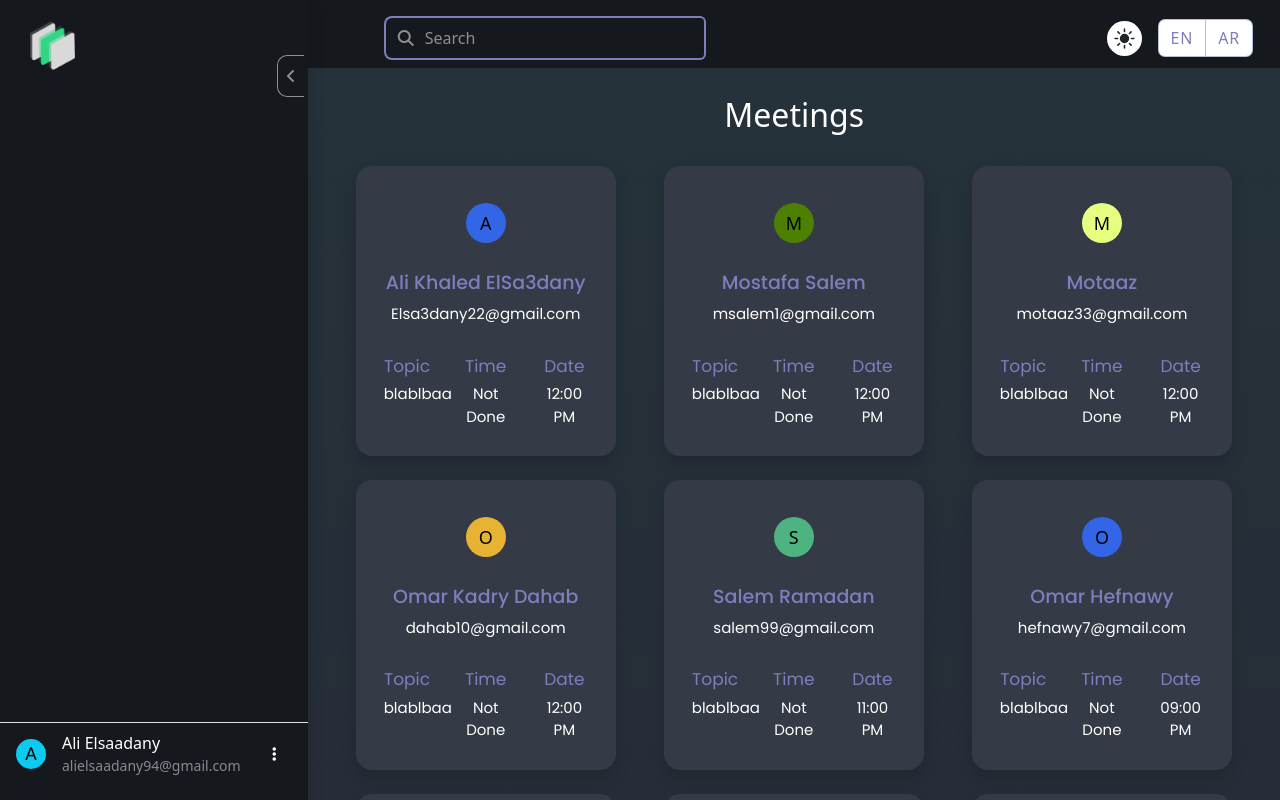
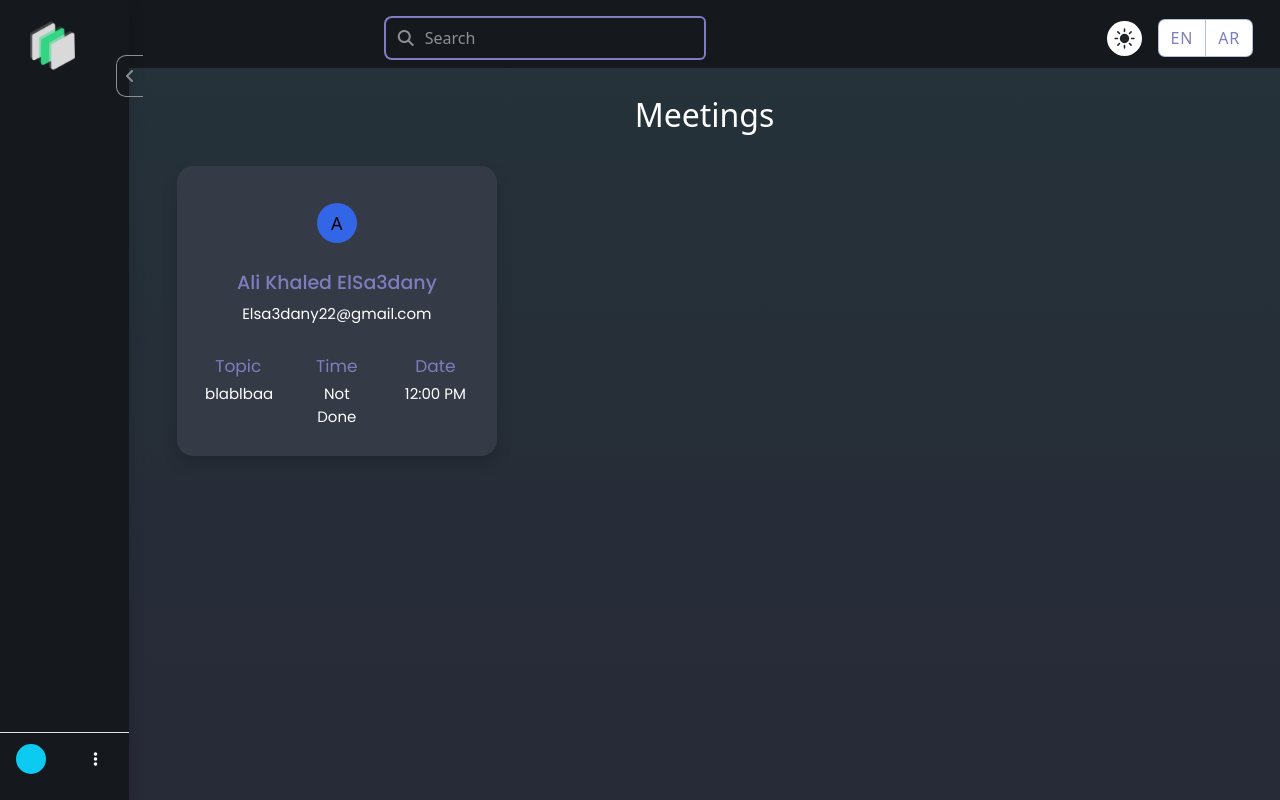
Before and after one commit to Ali1Kh/repos, a React (Create React App) app: page /#/ in a window 1280 px wide. Shown: the top 800 px of the page. Built offline with nearby package versions, Linux system fonts and the light colour scheme; a web font is replaced by a local one.

Commit message:
handle login

```diff
--- a/package.json
+++ b/package.json
@@ -24,6 +24,7 @@
     "i18next-browser-languagedetector": "^7.2.0",
     "install": "^0.13.0",
     "jquery": "^3.7.1",
+    "jwt-decode": "^4.0.0",
     "npm": "^10.2.5",
     "random-color": "^1.0.1",
     "react": "^18.2.0",
@@ -33,6 +34,7 @@
     "react-helmet": "^6.1.0",
     "react-hot-toast": "^2.4.1",
     "react-i18next": "^14.0.0",
+    "react-query": "^3.39.3",
     "react-router-dom": "^6.21.0",
     "react-scripts": "5.0.1",
     "styled-components": "^6.1.2",
--- a/src/App.js
+++ b/src/App.jsx
@@ -1,17 +1,19 @@
 import { RouterProvider, createHashRouter } from "react-router-dom";
+import { QueryClient, QueryClientProvider } from "react-query";
+
 import { LocalizationProvider } from "@mui/x-date-pickers";
 import { AdapterDayjs } from "@mui/x-date-pickers/AdapterDayjs";
 import { ThemeProvider } from "@mui/material/styles";
-import Layout from "./components/layout/Layout";
-import Login from "./components/login/Login";
-import Signup from "./components/signup/Signup";
-import NewMeeting from "./components/secretary/Meeting/new meeting/NewMeeting";
+import Layout from "./components/layout/Layout.jsx";
+import Login from "./components/login/Login.jsx";
+import Signup from "./components/signup/Signup.jsx";
+import NewMeeting from "./components/secretary/Meeting/new meeting/NewMeeting.jsx";
 import MeetingDetails from "./components/manager/meetingDetails/meetingDetails.jsx";
-import UpdateMeeting from "./components/secretary/Meeting/update meeting/UpdateMeeting";
-import Meetings from "./components/secretary/Meeting/meetings/Meetings";
-import HomePage from "./components/HomePage/HomePage";
-import NotFound from "./components/NotFound/NotFound";
-import Calender from "./components/manager/Calender/Calender";
+import UpdateMeeting from "./components/secretary/Meeting/update meeting/UpdateMeeting.jsx";
+import Meetings from "./components/secretary/Meeting/meetings/Meetings.jsx";
+import HomePage from "./components/HomePage/HomePage.jsx";
+import NotFound from "./components/NotFound/NotFound.jsx";
+import Calender from "./components/manager/Calender/Calender.jsx";
 import { Toaster } from "react-hot-toast";
 import Navbar from "./components/Navbar/Navbar.jsx";
 
@@ -92,14 +94,17 @@ const router = createHashRouter([
   },
 ]);
 function App() {
+  const client = new QueryClient();
   return (
     <>
+      <QueryClientProvider client={client}>
         <LocalizationProvider dateAdapter={AdapterDayjs}>
           <ThemeProvider theme={{}}>
             <RouterProvider router={router} />
           </ThemeProvider>
         </LocalizationProvider>
         <Toaster />
+      </QueryClientProvider>
     </>
   );
 }
--- a/src/components/HomePage/HomePage.jsx
+++ b/src/components/HomePage/HomePage.jsx
@@ -4,75 +4,14 @@ import "./homePage.css";
 import MeetingDetails from "../manager/meetingDetails/meetingDetails.jsx";
 import { Helmet } from "react-helmet";
 import { useTranslation } from "react-i18next";
-let randomColor = require("random-color");
+
 export default function HomePage() {
+
+
   let meetings = [
     {
       GuestName: "Ali Khaled ElSa3dany",
       GuestEmail: "Elsa3dany22@gmail.com",
-      MeetingTopic: "blablbaa",
-      MeetingTime: "12:00 PM",
-      MeetingStatus: "Not Done",
-    },
-    {
-      GuestName: "Mostafa Salem",
-      GuestEmail: "msalem1@gmail.com",
-      MeetingTopic: "blablbaa",
-      MeetingTime: "12:00 PM",
-      MeetingStatus: "Not Done",
-    },
-    {
-      GuestName: "Motaaz",
-      GuestEmail: "motaaz33@gmail.com",
-      MeetingTopic: "blablbaa",
-      MeetingTime: "12:00 PM",
-      MeetingStatus: "Not Done",
-    },
-    {
-      GuestName: "Omar Kadry Dahab",
-      GuestEmail: "dahab10@gmail.com",
-      MeetingTopic: "blablbaa",
-      MeetingTime: "12:00 PM",
-      MeetingStatus: "Not Done",
-    },
-    {
-      GuestName: "Salem Ramadan",
-      GuestEmail: "salem99@gmail.com",
-      MeetingTopic: "blablbaa",
-      MeetingTime: "11:00 PM",
-      MeetingStatus: "Not Done",
-    },
-    {
-      GuestName: "Omar Hefnawy",
-      GuestEmail: "hefnawy7@gmail.com",
-      MeetingTopic: "blablbaa",
-      MeetingTime: "09:00 PM",
-      MeetingStatus: "Not Done",
-    },
-    {
-      GuestName: "Zeyad Nader",
-      GuestEmail: "zezo98@gmail.com",
-      MeetingTopic: "blablbaa",
-      MeetingTime: "12:00 PM",
-      MeetingStatus: "Not Done",
-    },
-    {
-      GuestName: "Mohamed Nabil",
-      GuestEmail: "nabil2@gmail.com",
-      MeetingTopic: "blablbaa",
-      MeetingTime: "12:00 PM",
-      MeetingStatus: "Not Done",
-    },
-    {
-      GuestName: "Saged Sameh",
-      GuestEmail: "saged870@gmail.com",
-      MeetingTopic: "blablbaa",
-      MeetingTime: "12:00 PM",
-      MeetingStatus: "Not Done",
-    },
-    {
-      GuestName: "Taha",
-      GuestEmail: "taha66@gmail.com",
       MeetingTopic: "blablbaa",
       MeetingTime: "12:00 PM",
       MeetingStatus: "Not Done",
--- a/src/components/sidebar/Sidebar.jsx
+++ b/src/components/sidebar/Sidebar.jsx
@@ -1,8 +1,9 @@
 import "./sidebar.css";
 import logo from "../../image/Logo.png";
 import { Link, useNavigate } from "react-router-dom";
-import { useEffect } from "react";
+import { useEffect, useState } from "react";
 import { useTranslation } from "react-i18next";
+import { jwtDecode } from "jwt-decode";
 import $ from "jquery";
 const Sidebar = () => {
   const navigate = useNavigate();
@@ -56,6 +57,7 @@ const Sidebar = () => {
     });
 
     $(".logout").click((e) => {
+      localStorage.removeItem("token");
       navigate("/login");
     });
   });
@@ -63,10 +65,25 @@ const Sidebar = () => {
   const autoLogoutAfterTime = () => {
     setTimeout(() => {
       localStorage.removeItem("token");
-    },2000);
+    }, 2000);
   };
 
   const [t] = useTranslation();
+
+  let [username, setUsername] = useState();
+  let [email, setEmail] = useState();
+  let [role, setRole] = useState();
+
+  useEffect(() => {
+    if (localStorage.getItem("token")) {
+      const { username, E_mail, role } = jwtDecode(
+        localStorage.getItem("token")
+      );
+      setUsername(username);
+      setRole(role);
+      setEmail(E_mail);
+    }
+  }, []);
 
   return (
     <>
@@ -85,6 +102,10 @@ const Sidebar = () => {
             ></i>
           </div>
           <div className="header-side" style={{ userSelect: "none" }}>
+            {role ? (
+              role == "Manager" ? (
+                <>
+                  {" "}
                   <Link
                     className="sidebarItem  animate__animated active"
                     to={"/home"}
@@ -135,13 +156,13 @@ const Sidebar = () => {
                     </span>
                     <span>{t("sidebar.calendar")}</span>
                   </Link>
-            {/* <Link className="sidebarItem animate__animated" href="#">
-              <span className="d-inline-flex text-center justify-content-center">
-                <i className="fa-regular fa-bell"></i>
-              </span>
-              <span>Notification</span>
-            </Link> */}
-            <Link className="sidebarItem animate__animated" to={"/meeting"}>
+                </>
+              ) : role == "Secertary" ? (
+                <>
+                  <Link
+                    className="sidebarItem animate__animated"
+                    to={"/meeting"}
+                  >
                     <span className="d-inline-flex text-center justify-content-center">
                       <i className="fa-regular fa-note-sticky"></i>
                     </span>
@@ -156,25 +177,43 @@ const Sidebar = () => {
                     </span>
                     <span>{t("sidebar.createMeeting")}</span>
                   </Link>
+                </>
+              ) : (
+                ""
+              )
+            ) : (
+              ""
+            )}
+
+            {/* <Link className="sidebarItem animate__animated" href="#">
+              <span className="d-inline-flex text-center justify-content-center">
+                <i className="fa-regular fa-bell"></i>
+              </span>
+              <span>Notification</span>
+            </Link> */}
           </div>
           <div className="setting-side mt-auto mb-3">
             <div className="account border-top d-flex justify-content-center align-items-center gap-3 px-3 py-2">
               <div className="accImage text-black d-flex justify-content-center align-items-center bg-info">
-                <span className="m-0 p-0">A</span>
+                <span className="m-0 p-0">
+                  {username?.split("")[0].toUpperCase()}
+                </span>
               </div>
               <div className="accInfo text-white">
                 <div className="username">
-                  <span>Ali Elsaadany</span>
+                  <span>{username}</span>
                 </div>
                 <div className="email" style={{ color: "var(--mutedColor)" }}>
-                  alielsaadany94@gmail.com
+                  {email}
                 </div>
               </div>
               <div className="accMore position-relative cursorPointer d-flex justify-content-center align-items-center ms-auto">
                 <i className="fa-solid fa-ellipsis-vertical text-white"></i>
                 <div className="moreContext">
                   <div className="item">Settings</div>
-                  <div onClick={autoLogoutAfterTime} className="item logout">Logout</div>
+                  <div onClick={autoLogoutAfterTime} className="item logout">
+                    Logout
+                  </div>
                 </div>
               </div>
             </div>
```
Also changed, not shown: src/components/login/Login.jsx (+34 -25 lines), src/components/signup/Signup.jsx (+58 -18 lines), 1 other file (tests, documents, lock files or other folders). Lines whose indentation alone changed are shown as unchanged.
